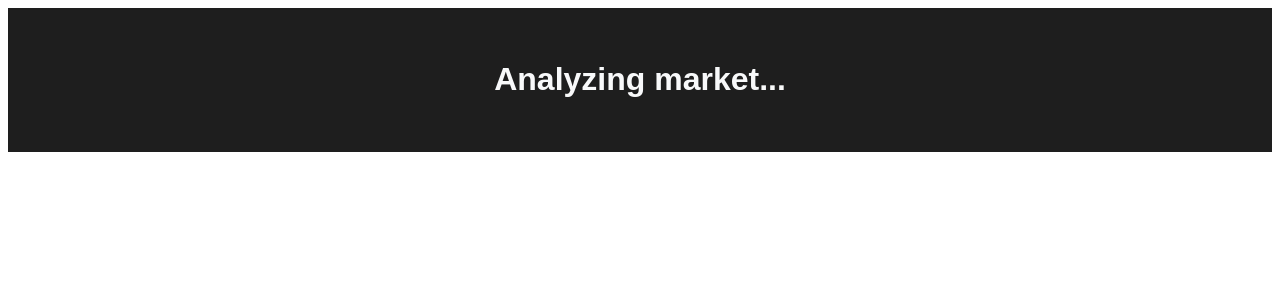
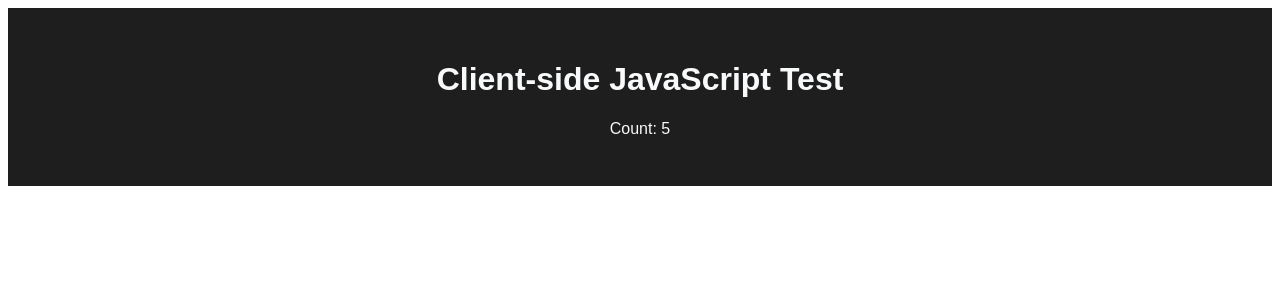
Before and after one commit to KLINS-254/Quotex_king, a Next.js app in the folder Master_king/: page / in a window 1280 px wide. Shown: the top 300 px of the page. Built offline with nearby package versions, Linux system fonts and the light colour scheme; no server answers.

Commit message:
Update page.js

```diff
--- a/Master_king/src/app/page.js
+++ b/Master_king/src/app/page.js
@@ -1,70 +1,20 @@
 'use client';
 import { useState, useEffect } from 'react';
-import { format } from 'date-fns';
 
-export default function HomePage() {
-  const [signal, setSignal] = useState(null);
-  const [loading, setLoading] = useState(true);
-  const [currentTime, setCurrentTime] = useState(new Date());
-
-  const fetchSignal = async () => {
-    setLoading(true);
-    try {
-      const res = await fetch('/api/signal');
-      const data = await res.json();
-      if (data && data.timestamp) {
-        const lastCandleTime = new Date(data.timestamp);
-        const expiryTime = new Date(lastCandleTime.getTime() + (4 * 60 * 1000));
-        setSignal({ ...data, expiryTime: expiryTime });
-      }
-    } catch (error) {
-      console.error('Failed to fetch signal:', error);
-    } finally {
-      setLoading(false);
-    }
-  };
+export default function SimpleCounter() {
+  const [count, setCount] = useState(0);
 
   useEffect(() => {
-    fetchSignal();
-    const signalInterval = setInterval(fetchSignal, 60000);
-    const clockInterval = setInterval(() => setCurrentTime(new Date()), 1000);
-    return () => {
-      clearInterval(signalInterval);
-      clearInterval(clockInterval);
-    };
+    const interval = setInterval(() => {
+      setCount(c => c + 1);
+    }, 1000);
+    return () => clearInterval(interval);
   }, []);
 
-  if (loading || !signal) {
-    return (
-      <div style={{ padding: '2rem', textAlign: 'center', fontFamily: 'sans-serif', color: '#f8f9fa', backgroundColor: '#1e1e1e' }}>
-        <h1>Analyzing market...</h1>
-      </div>
-    );
-  }
-  const signalColor = signal.signal === 'STRONG SELL' ? '#dc3545' : signal.signal === 'STRONG BUY' ? '#28a745' : '#6c757d';
-
   return (
-    <div style={{ padding: '2rem', fontFamily: 'sans-serif', color: '#f8f9fa', backgroundColor: '#1e1e1e' }}>
-      <h1 style={{ fontSize: '3rem', fontWeight: 'bold', marginBottom: '2rem', textAlign: 'center' }}>Quotex Prophet</h1>
-      <div style={{ backgroundColor: '#2d2d2d', border: '1px solid #444', borderRadius: '8px', padding: '2rem', maxWidth: '600px', margin: '0 auto' }}>
-        <div style={{ display: 'flex', justifyContent: 'space-between', fontSize: '1.2rem', opacity: '0.8' }}>
-          <span>{signal.pair} | {signal.timeframe}</span>
-          <span>Confidence: {signal.confidence}%</span>
-        </div>
-        <h2 style={{ fontSize: '4rem', fontWeight: '700', margin: '1rem 0', color: signalColor }}>{signal.signal}</h2>
-        <p style={{ opacity: '0.9', fontSize: '1.1rem' }}>
-          **Reason:** {signal.reason}
-        </p>
-        <p style={{ opacity: '0.9', fontSize: '1.1rem' }}>
-          **Signal valid until:** {format(signal.expiryTime, 'HH:mm:ss')}
-        </p>
-        <p style={{ opacity: '0.7', fontSize: '0.9rem', marginTop: '2rem' }}>
-          Current time: {format(currentTime, 'HH:mm:ss')}
-        </p>
-        <p style={{ opacity: '0.7', fontSize: '0.9rem' }}>
-          **Note:** This is a simulated signal for educational purposes. Do not use for actual trading.
-        </p>
-      </div>
+    <div style={{ padding: '2rem', textAlign: 'center', fontFamily: 'sans-serif', color: '#f8f9fa', backgroundColor: '#1e1e1e' }}>
+      <h1>Client-side JavaScript Test</h1>
+      <p>Count: {count}</p>
     </div>
   );
-          }
+}
```
